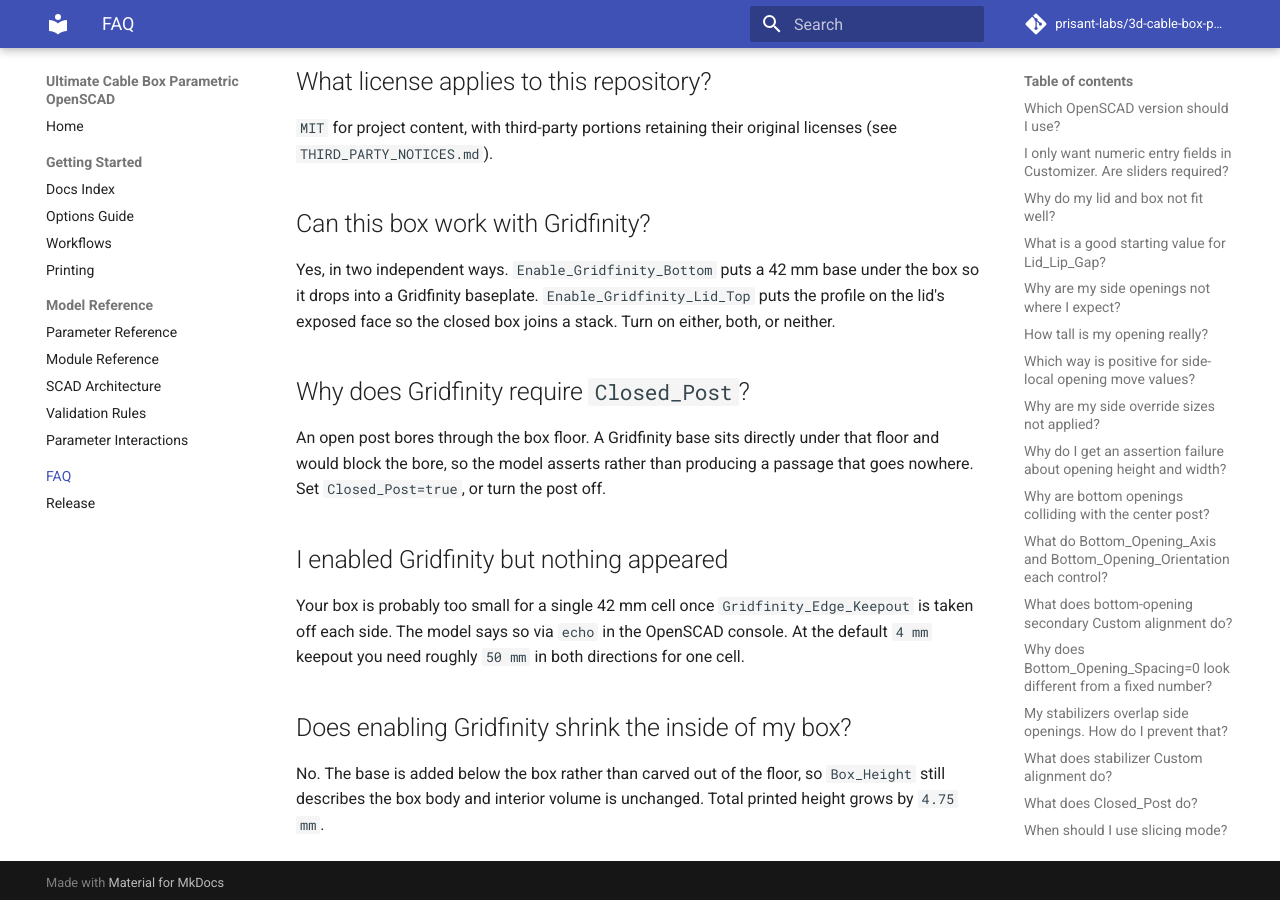
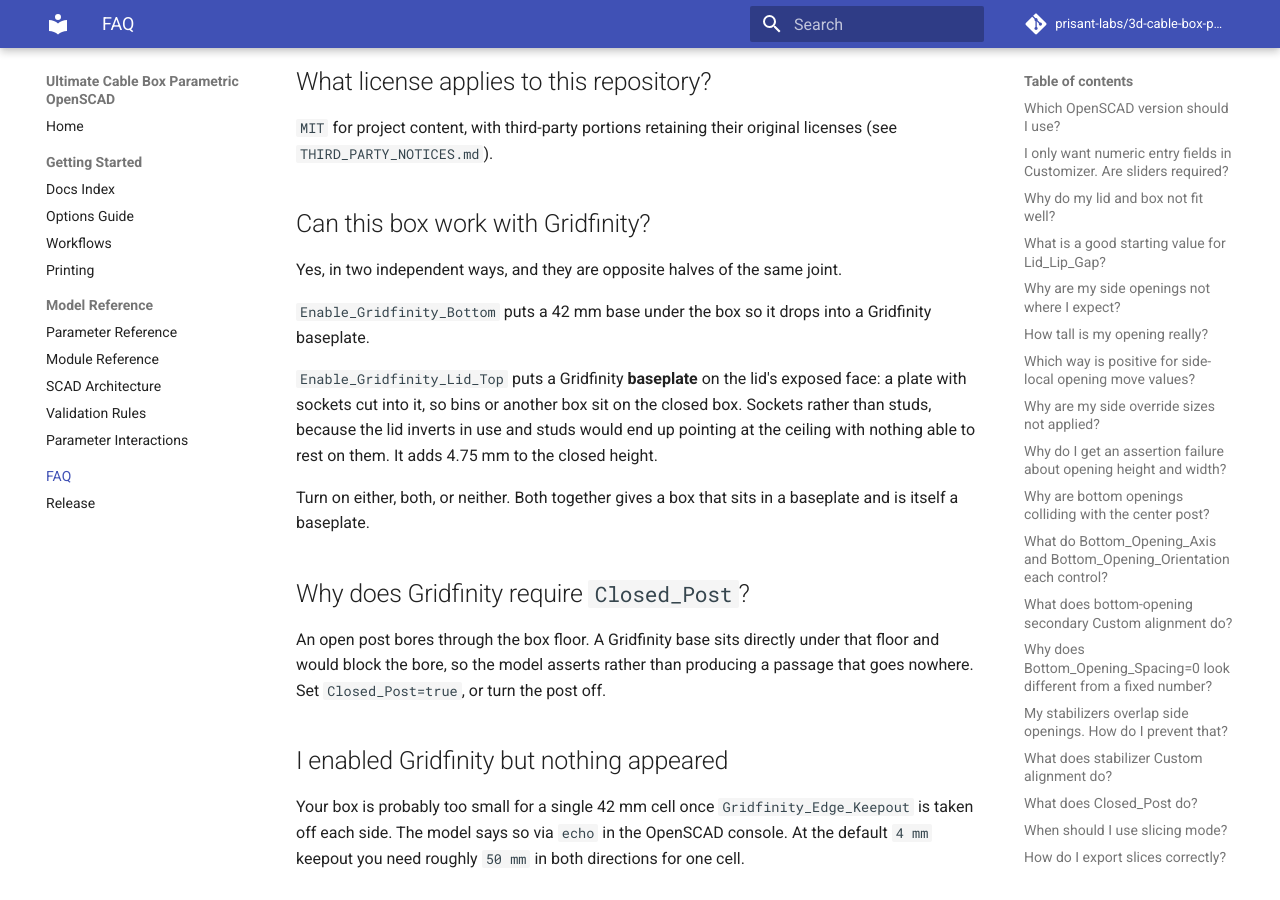
Before and after one commit to prisant-labs/3d-cable-box-parametric-openscad, an MkDocs documentation site: the page built from docs/FAQ.md, in a window 1280 px wide and 900 px high, scrolled down 5366 px. Built offline with MkDocs 1.6.1 and Material for MkDocs 9.7.7, drawn with Linux system fonts in a browser that asks for light colours; comment, search, counter and statistics services are not loaded.

Commit message:
feat!: Gridfinity lid top is a baseplate with sockets, not studs
BREAKING. Same parameter set, different geometry, so this is a major bump
under E-10 when it is released.

The lid inverts in use: its lip is the mating face, so the panel's other side
is the exposed top of a closed box. The old implementation added a two-stage
stud to that face, which left a closed box carrying Gridfinity feet pointing
at the ceiling with nothing able to rest on them. The parameter's own doc
comment described a baseplate, so code and docs had disagreed since it
shipped; the docs were right about the intent.

Now a 4.75mm plate spanning the lid with a mating socket cut into each cell,
so a bin or another box drops onto the closed lid.

The socket mouth is sized from GF_BASE_CELL (41.5) plus clearance rather than
GF_CAVITY_ENTRY_SIZE. That constant is 39.4 and describes the cavity hollowed
into the box base, which is the inside of the male half; using it left a mouth
1.85mm too narrow, holding every part proud of the plate. Caught by computing
the fit rather than by looking at the render, which looked correct either way.

Verified: the model's own base enters with 0.25mm clearance, a standard bin
foot seats on the shoulder at 3.2mm depth, lid renders as one manifold solid,
65 tests pass. The gridfinity_lid_top probes inverted exactly as intended,
material where the socket now opens and solid where studs used to leave gaps.

Regenerated the gridfinity-module preset. box-only was reverted after checking
it: identical facet count and bounding box, so the byte diff was STL output
nondeterminism rather than a geometry change.

NOT print-validated. No part of this has been fitted to physical Gridfinity
hardware; the clearance is a number, not a measurement.

Co-Authored-By: Claude Opus 5 <noreply@anthropic.com>
Claude-Session: https://claude.ai/code/session_01BUFZnkyhqqi1JX6iLsC6v5

```diff
--- a/docs/FAQ.md
+++ b/docs/FAQ.md
@@ -172,10 +172,19 @@ Use `community/` for user-contributed builds, remixes, and showcase assets.
 
 ## Can this box work with Gridfinity?
 
-Yes, in two independent ways. `Enable_Gridfinity_Bottom` puts a 42 mm base under
-the box so it drops into a Gridfinity baseplate. `Enable_Gridfinity_Lid_Top`
-puts the profile on the lid's exposed face so the closed box joins a stack. Turn
-on either, both, or neither.
+Yes, in two independent ways, and they are opposite halves of the same joint.
+
+`Enable_Gridfinity_Bottom` puts a 42 mm base under the box so it drops into a
+Gridfinity baseplate.
+
+`Enable_Gridfinity_Lid_Top` puts a Gridfinity **baseplate** on the lid's exposed
+face: a plate with sockets cut into it, so bins or another box sit on the closed
+box. Sockets rather than studs, because the lid inverts in use and studs would
+end up pointing at the ceiling with nothing able to rest on them. It adds
+4.75 mm to the closed height.
+
+Turn on either, both, or neither. Both together gives a box that sits in a
+baseplate and is itself a baseplate.
 
 ## Why does Gridfinity require `Closed_Post`?
 
```
Also changed, not shown: CHANGELOG.md (+28 -1 lines), docs/PARAMETER_REFERENCE.md (+1 -1 lines), library/README.md (+0 -8 lines), library/gridfinity-module/images/gridfinity-module_box-and-lid.png, library/gridfinity-module/images/gridfinity-module_lid-only.png, library/gridfinity-module/images/gridfinity-module_underside.png, 4 other files.
